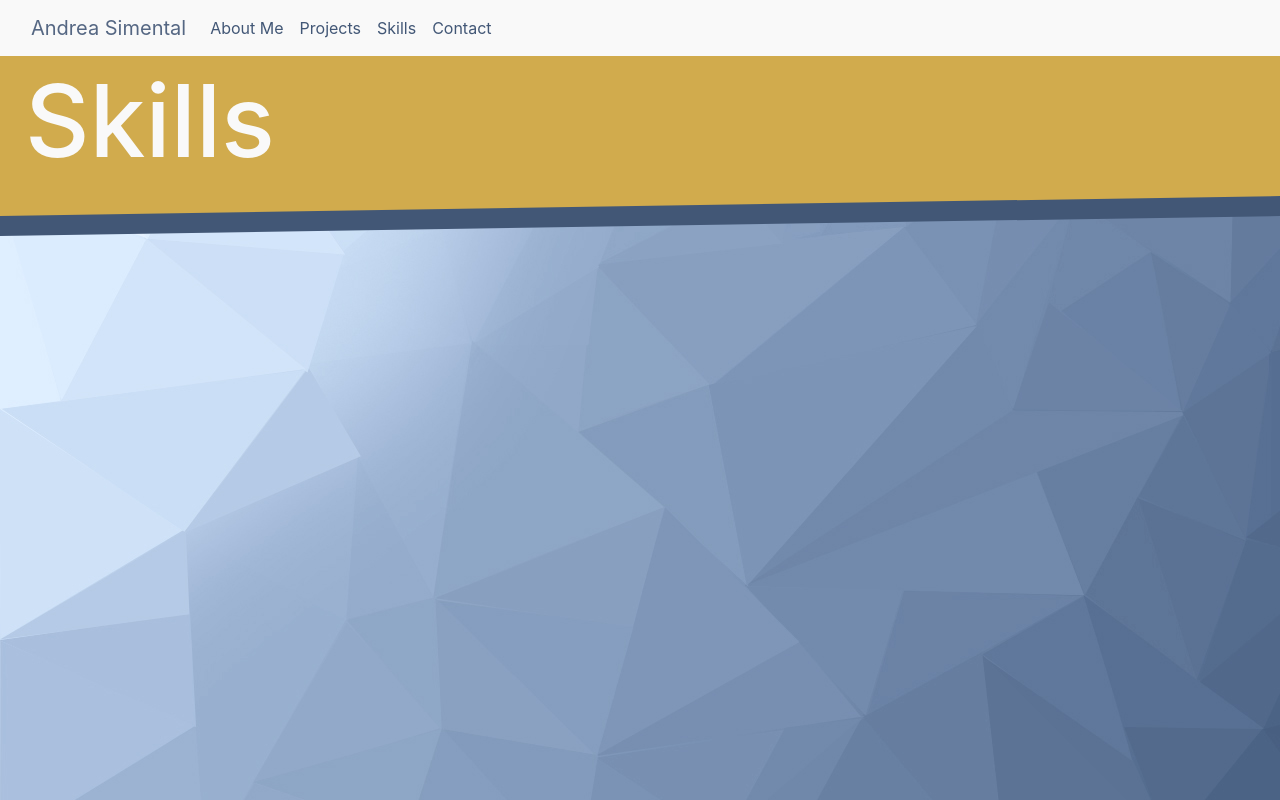
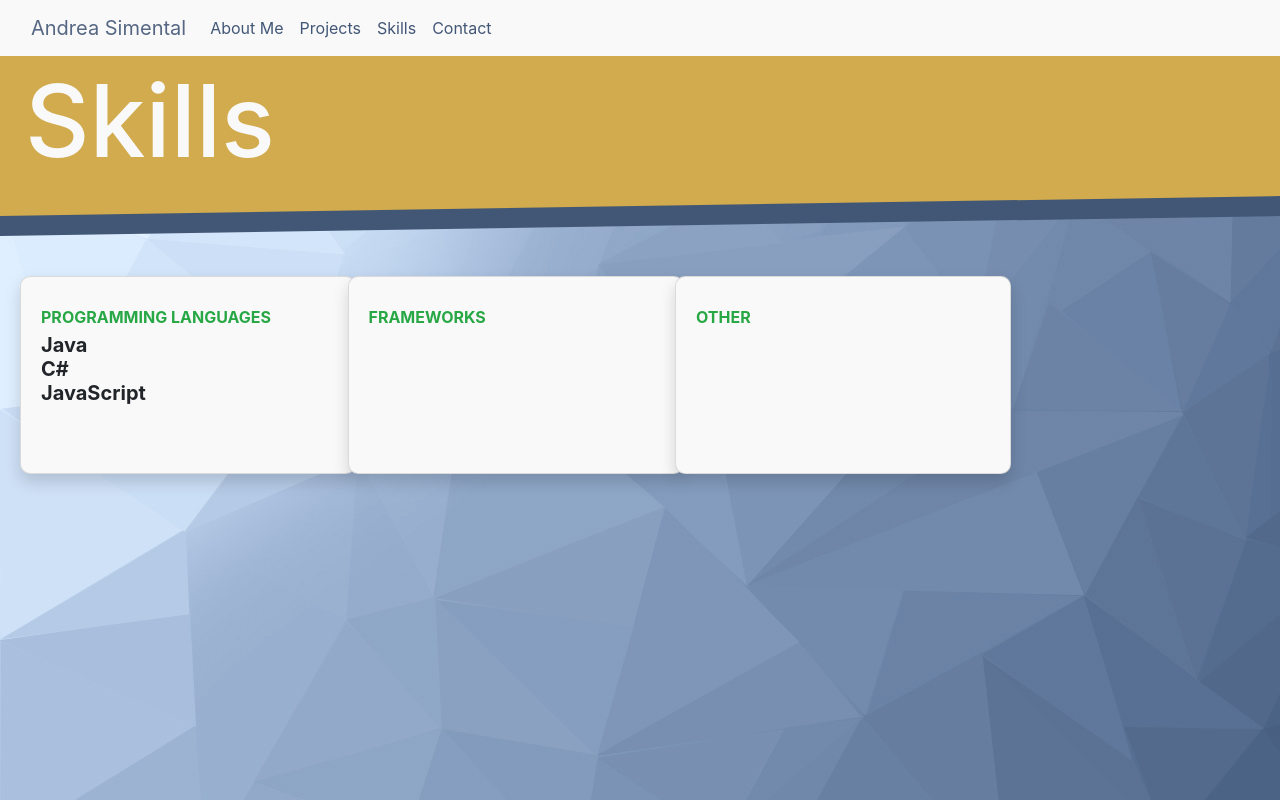
Before and after one commit to anlsim/anlsim.github.io, a React (Create React App) app: page /skills in a window 1280 px wide. Built offline with nearby package versions, Linux system fonts and the light colour scheme.

Commit message:
adding containers to skills

```diff
--- a/src/pages/ContactPage.js
+++ b/src/pages/ContactPage.js
@@ -18,7 +18,7 @@ const ContactPage = (props) => {
                     <div className="col">
                     <ul>
                         <li>
-                        <FontAwesomeIcon icon={faPhoneSquareAlt} />
+                        <FontAwesomeIcon icon={faPhoneSquareAlt} size="50px" />
                         123-453-9876
                         </li>
                         <li>
--- a/src/pages/SkillsPage.js
+++ b/src/pages/SkillsPage.js
@@ -1,14 +1,65 @@
 import React from 'react';
 import SectionTitle from '../components/SectionTitle';
 import NavBar  from '../components/NavBar';
+import { FontAwesomeIcon } from '@fortawesome/react-fontawesome';
+import {  faHtml5, faJava, faReact, faBootstrap } from '@fortawesome/free-brands-svg-icons';
 
 
 
 const SkillsPage = (props) => {
     return (
         <main>
-              <NavBar/>
+            <NavBar/>
             <SectionTitle title={props.title}/>
+            <div className="row">
+            <div className="col-xl-3 col-md-6 mb-4">
+                <div className="card border-left-success shadow h-100 py-2">
+                    <div className="card-body">
+                        <div className="row no-gutters align-items-center">
+                                <div className="col mr-2">
+                                <div className="text-xs font-weight-bold text-success text-uppercase mb-1">
+                                Programming Languages</div>
+                                <div className="h5 mb-0 font-weight-bold text-gray-800">Java</div>
+                                <div className="h5 mb-0 font-weight-bold text-gray-800">C#</div>
+                                <div className="h5 mb-0 font-weight-bold text-gray-800">JavaScript</div>
+                            </div>
+
+                        </div>
+                    </div>
+                </div>
+            </div>
+            <div className="col-xl-3 col-md-6 mb-4">
+                <div className="card border-left-success shadow h-100 py-2">
+                    <div className="card-body">
+                        <div className="row no-gutters align-items-center">
+                                <div className="col mr-2">
+                                <div className="text-xs font-weight-bold text-success text-uppercase mb-1">
+                               Frameworks</div>
+
+                            </div>
+
+                        </div>
+                    </div>
+                </div>
+            </div>
+            <div className="col-xl-3 col-md-6 mb-4">
+                <div className="card border-left-success shadow h-100 py-2">
+                    <div className="card-body">
+                        <div className="row no-gutters align-items-center">
+                                <div className="col mr-2">
+                                <div className="text-xs font-weight-bold text-success text-uppercase mb-1">
+                                Other</div>
+
+                            </div>
+
+                        </div>
+                    </div>
+                </div>
+           </div>
+        </div>
+
+
+
         </main>
 
     )
```
